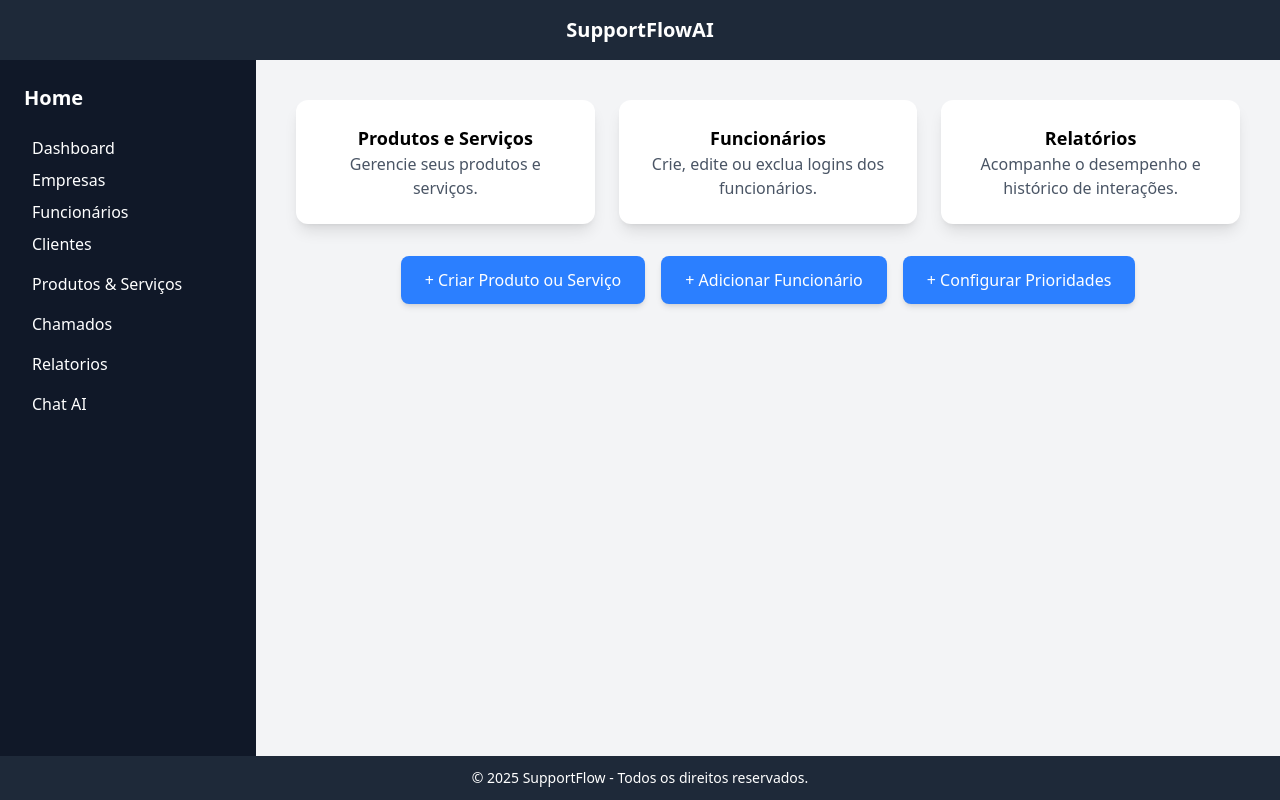
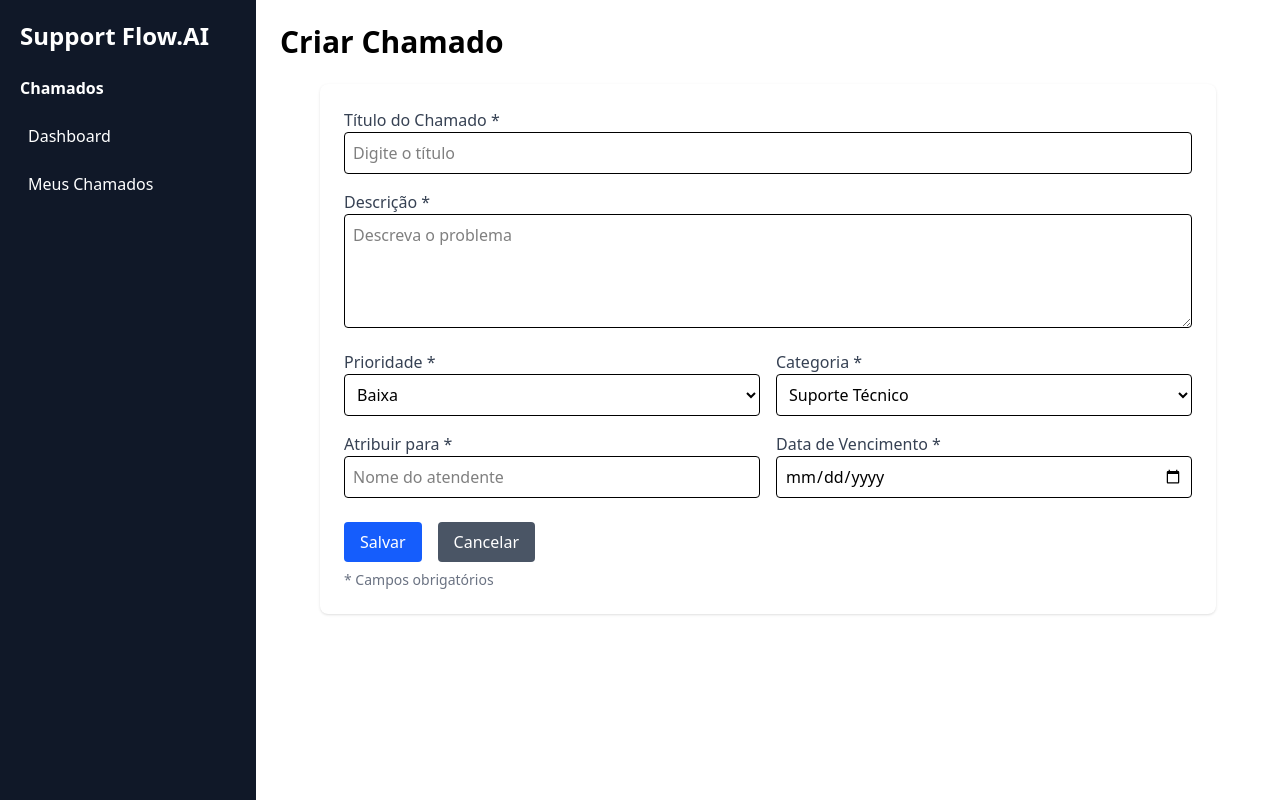
Before and after one commit to Salvadorri/SuportFlow, a React (Vite) app in the folder frontend/: page / in a window 1280 px wide. Built offline with nearby package versions, Linux system fonts and the light colour scheme; the HTML template or start-up script is replaced by a standard one.

Commit message:
inserção tela chamados

```diff
--- a/frontend/src/App.jsx
+++ b/frontend/src/App.jsx
@@ -1,10 +1,10 @@
 //import AppRoutes from './routes/index.jsx'; // ou './routes/index' se você nomeou o arquivo como index.jsx
-import TelaDinamica from "./pages/Tela.jsx";
+import ChamadosAbrir from "./pages/ChamadosAbrir.jsx";
 
 function App() {
   return (
     <div className="app">
-      <TelaDinamica />
+      <ChamadosAbrir />
     </div>
   );
 }
--- /dev/null
+++ b/frontend/src/pages/Chamados.jsx
@@ -0,0 +1,85 @@
+
+import "../styles/tailwind.css";
+
+import React from "react";
+
+const DashboardChamados = () => {
+  return (
+    <div className="flex h-screen">
+      {/* Sidebar */}
+      <aside className="w-64 bg-gray-900 text-white p-5">
+        <h1 className="text-0xl font-bold mb-6">Support Flow.AI</h1>
+        <nav>
+          <ul>
+            <li className="mb-4 font-semibold"> Chamados:</li>
+            <li className="mb-2 hover:bg-gray-700 p-2 rounded"><a href="#">Abrir/Editar</a></li>
+            <li className="mb-2 hover:bg-gray-700 p-2 rounded"><a href="#">Priorizar</a></li>
+            <li className="mb-2 hover:bg-gray-700 p-2 rounded"><a href="#">Histórico</a></li>
+            <li className="mb-2 hover:bg-gray-700 p-2 rounded"><a href="#">Feedbacks</a></li>
+            <li className="mb-2 hover:bg-gray-700 p-2 rounded"><a href="#">Atribuir para atendente</a></li>
+          </ul>
+        </nav>
+      </aside>
+
+      {/* Main Content */}
+      <main className="flex-1 p-6">
+        <h2 className="text-3xl font-semibold mb-6">Dashboard de Chamados</h2>
+
+        {/* Cards */}
+        <div className="grid grid-cols-1 md:grid-cols-3 gap-6 mb-6">
+          {["Novos Chamados", "Em Andamento", "Histórico"].map((title, index) => (
+            <div key={index} className="bg-white p-6 rounded-lg shadow">
+              <h3 className="text-lg font-semibold">{title}</h3>
+              <p className="text-gray-600 mb-4">{index === 0 ? "Gerencie os novos tickets" : index === 1 ? "Acompanhe chamados ativos" : "Visualize chamados fechados"}</p>
+              <button className="bg-blue-600 text-white px-4 py-2 rounded hover:bg-blue-700">
+                {index === 0 ? "+ Criar Novo Chamado" : index === 1 ? "Ver Em Andamento" : "Ver Histórico"}
+              </button>
+            </div>
+          ))}
+        </div>
+
+        {/* Estatísticas */}
+        <div className="bg-white p-6 rounded-lg shadow mb-6">
+          <h3 className="text-lg font-semibold mb-4">Estatísticas de Chamados</h3>
+          <div className="grid grid-cols-1 md:grid-cols-3 gap-4">
+            {["Chamados Abertos", "Em Andamento", "Resolvidos Hoje"].map((stat, index) => (
+              <div key={index} className="p-4 bg-gray-100 rounded">
+                <h4 className="text-gray-600">{stat}</h4>
+                <p className="text-2xl font-bold">{[24, 16, 8][index]}</p>
+              </div>
+            ))}
+          </div>
+        </div>
+
+        {/* Tabela de Chamados */}
+        <div className="bg-white p-6 rounded-lg shadow">
+          <h3 className="text-lg font-semibold mb-4">Lista de Chamados</h3>
+          <table className="w-full border-collapse border border-gray-200">
+            <thead>
+              <tr className="bg-gray-100">
+                {["ID", "Título", "Status", "Prioridade", "Ações"].map((header, index) => (
+                  <th key={index} className="border p-2">{header}</th>
+                ))}
+              </tr>
+            </thead>
+            <tbody>
+              {[{ id: "#101", title: "Erro no login", status: "Em andamento", priority: "Alta", color: "text-yellow-500" },
+                { id: "#102", title: "Problema de pagamento", status: "Resolvido", priority: "Média", color: "text-green-500" }]
+                .map((ticket, index) => (
+                  <tr key={index}>
+                    <td className="border p-2">{ticket.id}</td>
+                    <td className="border p-2">{ticket.title}</td>
+                    <td className={`border p-2 ${ticket.color}`}>{ticket.status}</td>
+                    <td className="border p-2 text-orange-500">{ticket.priority}</td>
+                    <td className="border p-2"><button className="text-blue-600">Ver</button></td>
+                  </tr>
+                ))}
+            </tbody>
+          </table>
+        </div>
+      </main>
+    </div>
+  );
+};
+
+export default DashboardChamados;
--- /dev/null
+++ b/frontend/src/pages/ChamadosAbrir.jsx
@@ -0,0 +1,80 @@
+
+import "../styles/tailwind.css";
+
+import React from "react";
+
+const CriarChamado = () => {
+  return (
+    <div className="flex h-screen">
+      {/* Sidebar */}
+      <aside className="w-64 bg-gray-900 text-white p-5">
+        <h1 className="text-2xl font-bold mb-6">Support Flow.AI</h1>
+        <nav>
+          <ul>
+            <li className="mb-4 font-semibold">Chamados</li>
+            <li className="mb-2 hover:bg-gray-700 p-2 rounded"><a href="#">Dashboard</a></li>
+            <li className="mb-2 hover:bg-gray-700 p-2 rounded"><a href="#">Meus Chamados</a></li>
+          </ul>
+        </nav>
+      </aside>
+
+      {/* Main Content */}
+      <main className="flex-1 p-6">
+        <h2 className="text-3xl font-semibold mb-6">Criar Chamado</h2>
+
+        <div className="bg-white p-6 rounded-lg shadow max-w-4xl mx-auto">
+          <form>
+            <div className="mb-4">
+              <label className="block text-gray-700">Título do Chamado *</label>
+              <input type="text" className="w-full p-2 border rounded" placeholder="Digite o título" required />
+            </div>
+
+            <div className="mb-4">
+              <label className="block text-gray-700">Descrição *</label>
+              <textarea className="w-full p-2 border rounded" rows="4" placeholder="Descreva o problema" required></textarea>
+            </div>
+
+            <div className="grid grid-cols-1 md:grid-cols-2 gap-4">
+              <div>
+                <label className="block text-gray-700">Prioridade *</label>
+                <select className="w-full p-2 border rounded">
+                  <option>Baixa</option>
+                  <option>Média</option>
+                  <option>Alta</option>
+                </select>
+              </div>
+              <div>
+                <label className="block text-gray-700">Categoria *</label>
+                <select className="w-full p-2 border rounded">
+                  <option>Suporte Técnico</option>
+                  <option>Financeiro</option>
+                  <option>Outro</option>
+                </select>
+              </div>
+            </div>
+
+            <div className="grid grid-cols-1 md:grid-cols-2 gap-4 mt-4">
+              <div>
+                <label className="block text-gray-700">Atribuir para *</label>
+                <input type="text" className="w-full p-2 border rounded" placeholder="Nome do atendente" required />
+              </div>
+              <div>
+                <label className="block text-gray-700">Data de Vencimento *</label>
+                <input type="date" className="w-full p-2 border rounded" required />
+              </div>
+            </div>
+
+            <div className="flex gap-4 mt-6">
+              <button type="submit" className="bg-blue-600 text-white px-4 py-2 rounded hover:bg-blue-700">Salvar</button>
+              <button type="button" className="bg-gray-600 text-white px-4 py-2 rounded hover:bg-gray-700">Cancelar</button>
+            </div>
+
+            <p className="text-gray-500 text-sm mt-2">* Campos obrigatórios</p>
+          </form>
+        </div>
+      </main>
+    </div>
+  );
+};
+
+export default CriarChamado;
```
